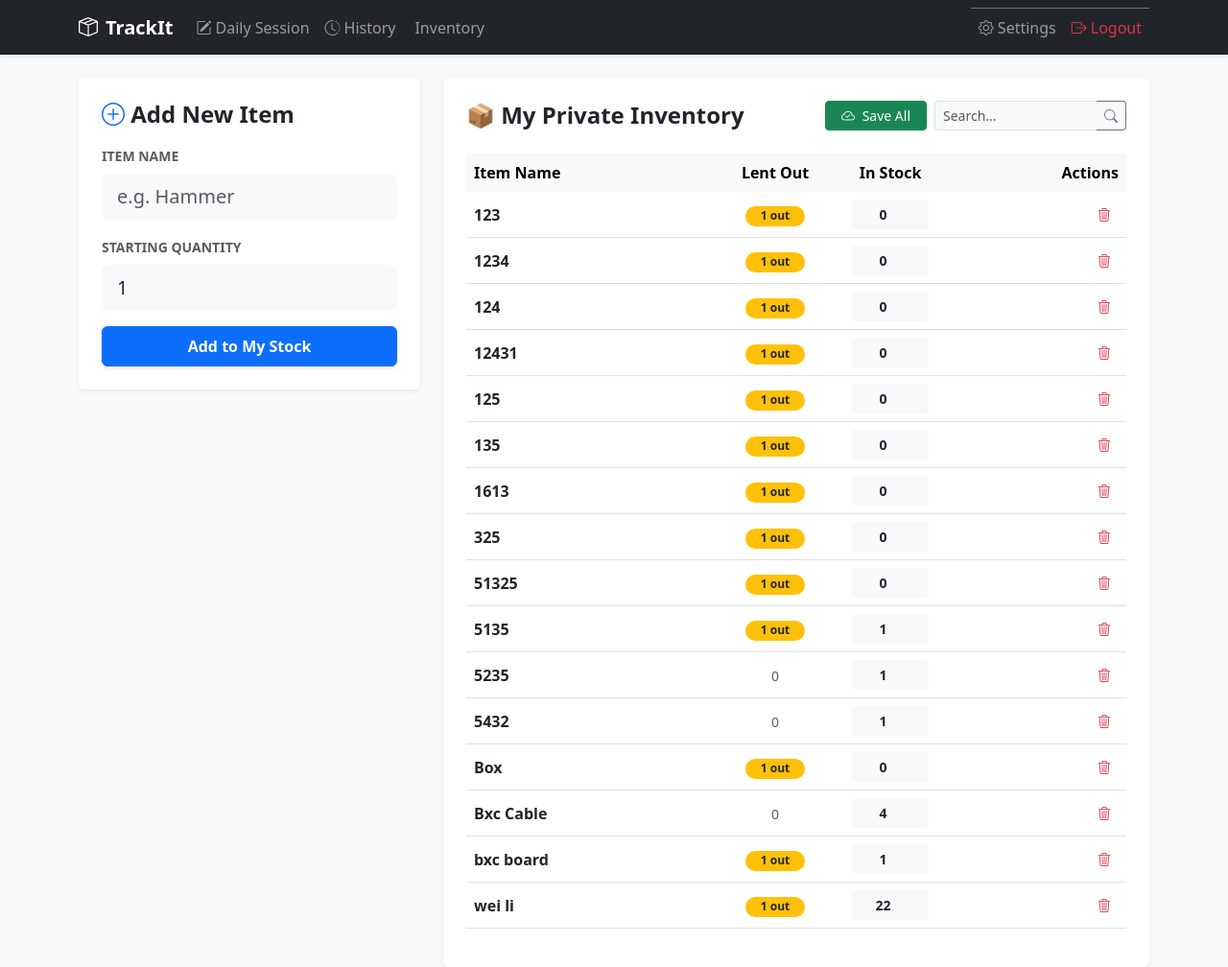
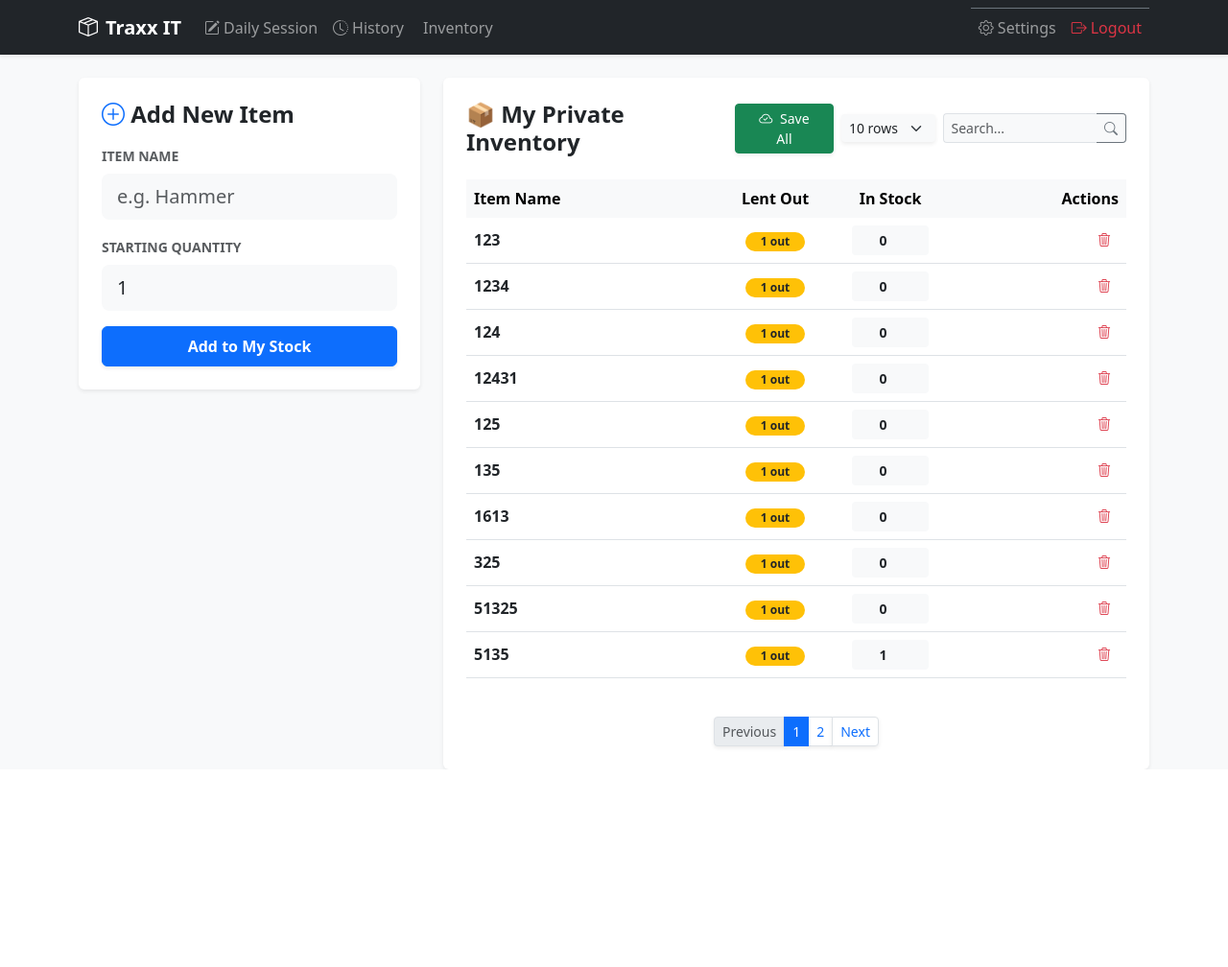
Before and after one commit to weistor1016/inventory, a Flask app: page /inventory in a window 1280 px wide. Shown: the whole page at 96% size. After the commit the page ends 802 px from the top, so only its background shows below. Run offline with Flask 3, Linux system fonts and the light colour scheme; a user stored in the database is signed in; data comes from the database, SQL or seed files in the repository.

Commit message:
added pagination for inventory page

```diff
--- a/app.py
+++ b/app.py
@@ -45,6 +45,10 @@ def index():
 def inventory():
     if 'user_id' not in session: return redirect(url_for('login'))
     user_id = session['user_id']
+
+    # 1. Get parameters from the URL (GET request)
+    page = request.args.get('page', 1, type=int)
+    per_page = request.args.get('per_page', 10, type=int)
     search_query = request.args.get('search', '')
 
     if request.method == 'POST':
@@ -69,46 +73,47 @@ def inventory():
                 db.session.add(Item(name=name, quantity=qty, user_id=user_id))
             db.session.commit()
 
-        # --- NEW: AUTO-REMOVE EMPTY ENTRIES ---
-        # Find items with 0 quantity belonging to this user
+        # --- AUTO-REMOVE EMPTY ENTRIES ---
         zero_items = Item.query.filter_by(user_id=user_id, quantity=0).all()
         for item in zero_items:
-            # Check if anyone is currently borrowing this item
             lent_count = db.session.query(func.sum(DayRecord.quantity_out)).filter(
                 DayRecord.item_id == item.id,
                 DayRecord.is_returned == False
             ).scalar() or 0
 
-            # If 0 in stock AND 0 lent out, delete the item
             if lent_count == 0:
-                # Note: This will only work if there are NO history records
-                # OR if your database is set to allow deleting items with history.
                 try:
                     db.session.delete(item)
                 except:
-                    db.session.rollback() # Skip if linked to history to prevent crash
+                    db.session.rollback()
 
         db.session.commit()
         flash("Inventory updated and empty items cleared.", "success")
-        return redirect(url_for('inventory'))
+        # Ensure we redirect back with the same filters active
+        return redirect(url_for('inventory', search=search_query, per_page=per_page, page=page))
 
-    # Fetch items and calculate Lent Out count
+    # --- 2. PAGINATED FETCH ---
     items_query = Item.query.filter_by(user_id=user_id).order_by(Item.name)
     if search_query:
         items_query = items_query.filter(Item.name.ilike(f"%{search_query}%"))
 
-    items_list = items_query.all()
+    # Use paginate instead of all()
+    pagination = items_query.paginate(page=page, per_page=per_page)
+    items_list = pagination.items
 
-    # Calculate lent_out for each item dynamically
+    # 3. Calculate Lent Out for CURRENT PAGE items only (much faster!)
     for item in items_list:
-        # Sum of quantity_out where is_returned is False
         lent_count = db.session.query(func.sum(DayRecord.quantity_out)).filter(
             DayRecord.item_id == item.id,
             DayRecord.is_returned == False
         ).scalar() or 0
         item.lent_out = lent_count
 
-    return render_template('inventory.html', items=items_list, search_query=search_query)
+    return render_template('inventory.html',
+                           pagination=pagination,
+                           items=items_list,
+                           search_query=search_query,
+                           per_page=per_page)
 
 @app.route('/record', methods=['GET', 'POST'])
 def record():
--- a/templates/base.html
+++ b/templates/base.html
@@ -3,7 +3,7 @@
 <head>
     <meta charset="UTF-8">
     <meta name="viewport" content="width=device-width, initial-scale=1.0">
-    <title>TrackIt</title>
+    <title>Traxx IT</title>
     <link href="https://cdn.jsdelivr.net/npm/bootstrap@5.3.0/dist/css/bootstrap.min.css" rel="stylesheet">
     <link rel="stylesheet" href="https://cdn.jsdelivr.net/npm/bootstrap-icons@1.11.0/font/bootstrap-icons.css">
 </head>
@@ -11,7 +11,7 @@
     <nav class="navbar navbar-expand-lg navbar-dark bg-dark shadow-sm mb-4">
         <div class="container">
             <a class="navbar-brand fw-bold" href="{{ url_for('index') }}">
-                <i class="bi bi-box-seam me-2"></i>TrackIt
+                <i class="bi bi-box-seam me-2"></i>Traxx IT
             </a>
 
             <button class="navbar-toggler border-0" type="button" data-bs-toggle="collapse" data-bs-target="#navbarNav">
--- a/templates/inventory.html
+++ b/templates/inventory.html
@@ -27,10 +27,17 @@
                 <div class="d-flex justify-content-between align-items-center mb-4">
                     <h4 class="fw-bold mb-0">📦 My Private Inventory</h4>
 
-                    <div class="d-flex gap-2">
+                    <div class="d-flex gap-2 align-items-center">
                         <button type="submit" name="bulk_save" class="btn btn-success btn-sm shadow-sm px-3">
                             <i class="bi bi-cloud-check me-1"></i> Save All
                         </button>
+
+                        <select name="per_page" class="form-select form-select-sm bg-light border-0 shadow-sm"
+                                style="width: 100px;" form="searchForm" onchange="document.getElementById('searchForm').submit()">
+                            <option value="10" {{ 'selected' if per_page == 10 }}>10 rows</option>
+                            <option value="20" {{ 'selected' if per_page == 20 }}>20 rows</option>
+                            <option value="50" {{ 'selected' if per_page == 50 }}>50 rows</option>
+                        </select>
 
                         <div class="input-group input-group-sm" style="width: 200px;">
                             <input type="text" name="search" class="form-control border-end-0 bg-light"
@@ -55,7 +62,7 @@
                         <tbody>
                             {% for item in items %}
                             <tr>
-                                <td class="fw-bold">{{ item.name }}</td>
+                                <td class="fw-bold text-truncate" style="max-width: 200px;">{{ item.name }}</td>
                                 <td class="text-center">
                                     {% if item.lent_out > 0 %}
                                         <span class="badge rounded-pill bg-warning text-dark px-3">
@@ -91,6 +98,30 @@
                         </tbody>
                     </table>
                 </div>
+
+                {% if pagination and pagination.pages > 1 %}
+                <nav class="mt-4">
+                    <ul class="pagination pagination-sm justify-content-center mb-0">
+                        <li class="page-item {{ 'disabled' if not pagination.has_prev }}">
+                            <a class="page-link shadow-sm" href="{{ url_for('inventory', page=pagination.prev_num, search=search_query, per_page=per_page) }}">Previous</a>
+                        </li>
+
+                        {% for page_num in pagination.iter_pages(left_edge=1, right_edge=1, left_current=2, right_current=2) %}
+                            {% if page_num %}
+                                <li class="page-item {{ 'active' if page_num == pagination.page }}">
+                                    <a class="page-link shadow-sm" href="{{ url_for('inventory', page=page_num, search=search_query, per_page=per_page) }}">{{ page_num }}</a>
+                                </li>
+                            {% else %}
+                                <li class="page-item disabled"><span class="page-link">...</span></li>
+                            {% endif %}
+                        {% endfor %}
+
+                        <li class="page-item {{ 'disabled' if not pagination.has_next }}">
+                            <a class="page-link shadow-sm" href="{{ url_for('inventory', page=pagination.next_num, search=search_query, per_page=per_page) }}">Next</a>
+                        </li>
+                    </ul>
+                </nav>
+                {% endif %}
             </div>
         </form>
 
```
